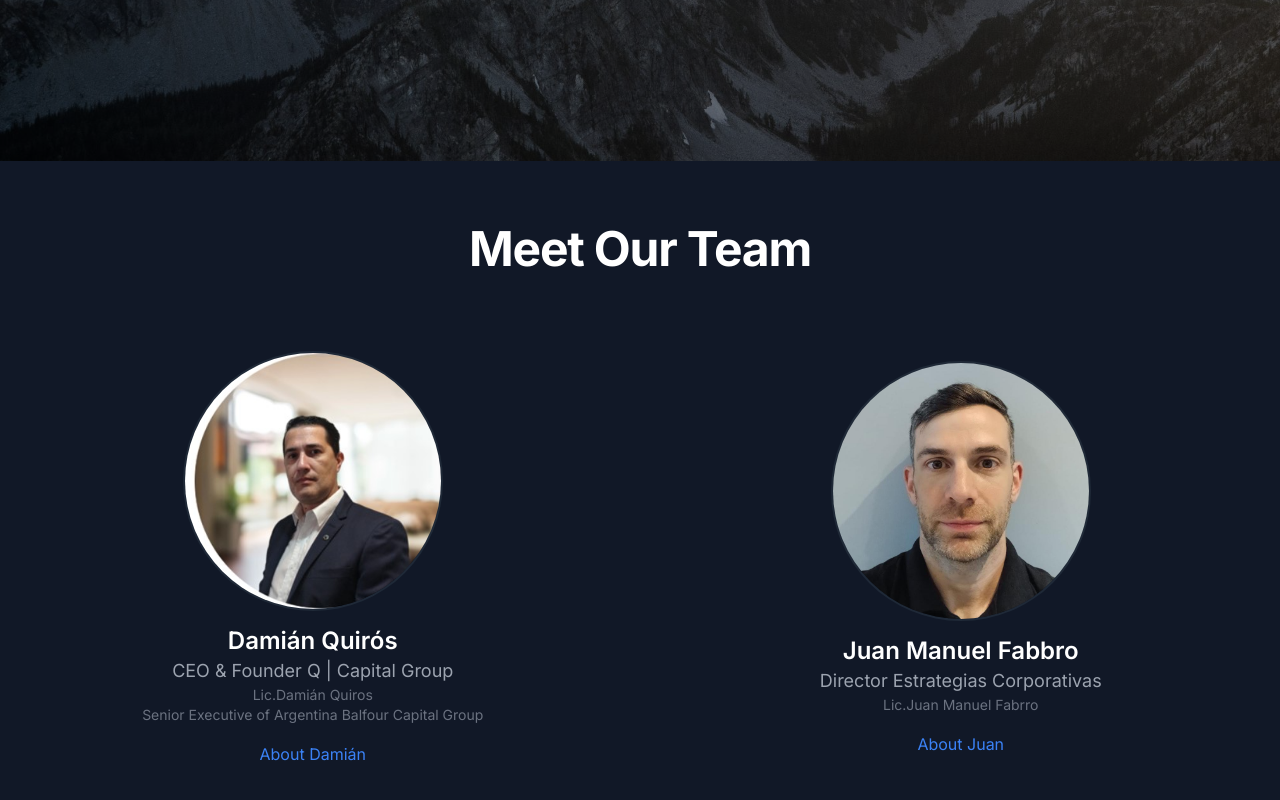
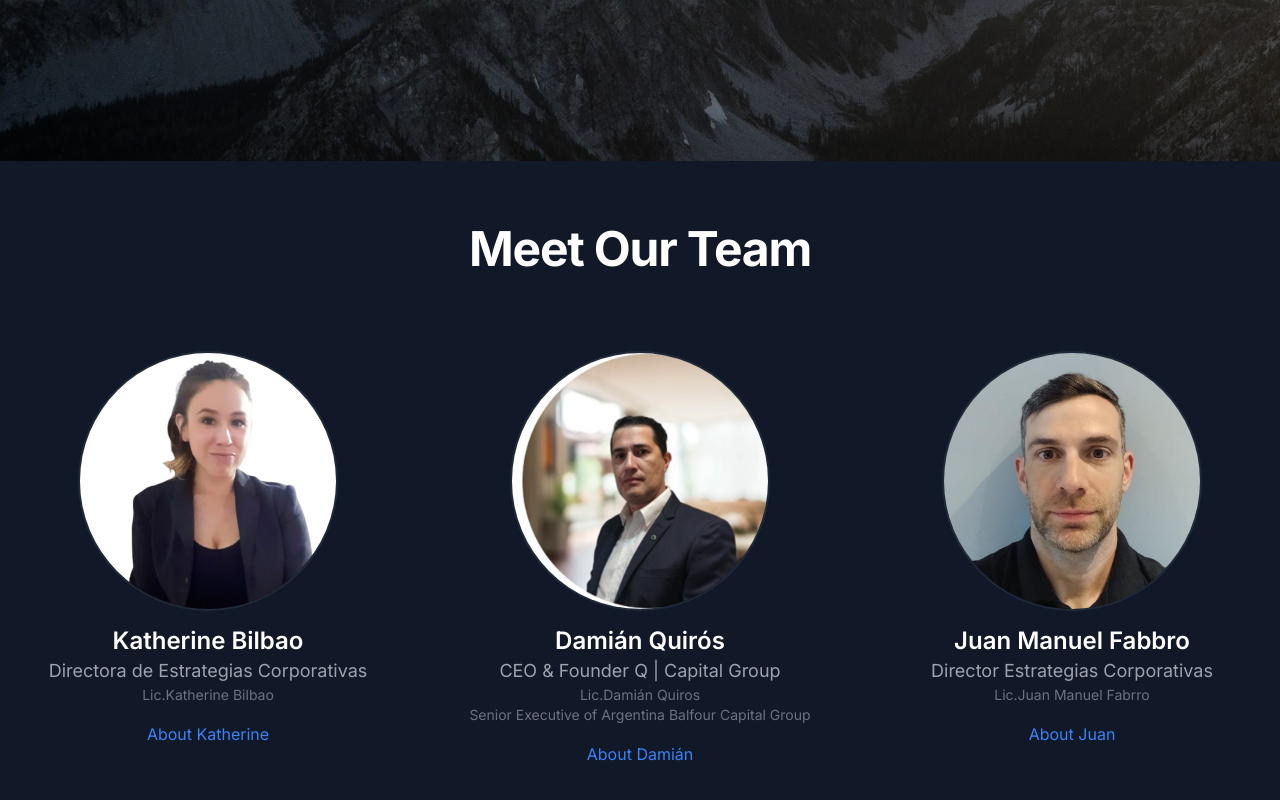
Before and after one commit to charg90/q-consultora2, a Next.js app: page / in a window 1280 px wide. Shown: the part 5819-6619 px from the top of the page. Built offline with nearby package versions, Linux system fonts and the light colour scheme.

Commit message:
add new members

```diff
--- a/app/Components/teams/team-section.tsx
+++ b/app/Components/teams/team-section.tsx
@@ -2,13 +2,13 @@ import { TeamMember } from "./team-member";
 
 export function TeamSection() {
   const teamMembers = [
-    // {
-    //   name: "Emiliano Getar",
-    //   title: "Director Unidad Macroeconomía Internacional",
-    //   image: "/emi.jpg",
-    //   bio: "Emiliano Getar es un destacado Macroeconomista y líder empresarial, especializado en contextos geopolíticos. Con más de 10 años de experiencia en diferentes entidades internacionales, Emiliano ha perfeccionado en profundidad temas de alta sensibilidad a nivel económico mundial. La formación académica de Emiliano incluye una Licenciatura en Economía. También ha realizado cursos avanzados en operaciones de Management y gestión empresarial. Su larga trayectoria en industrias internacionales, lo ubican entre una de las personas más destacadas en áreas estratégicas de profunda competitividad.",
-    //   additionalTitles: ["Lic.Emiliano Getar"],
-    // },
+    {
+      name: "Katherine Bilbao",
+      title: "Directora de Estrategias Corporativas",
+      image: "/kat.jpg",
+      bio: "Katherine Bilbao es Directora de Estrategias Corporativas en Q | Capital Economic Consulting, donde lidera la identificación y resolución de problemáticas estructurales en diversos sectores industriales. Su enfoque combina un profundo análisis estratégico con la implementación de tecnologías avanzadas, asegurando el cumplimiento efectivo de los objetivos corporativos de nuestros clientes.Con amplia experiencia en gestión de proyectos y análisis de datos, Katherine asume además la dirección de la estrategia de expansión sectorial interna de la consultora, impulsando el crecimiento sostenible y diversificado de Q | Capital en mercados clave. Su liderazgo integra el trabajo coordinado de equipos multidisciplinarios para diseñar soluciones innovadoras y de alto impacto.En Q | Capital, Katherine es un pilar fundamental para la transformación organizacional, aportando una mirada institucional, profesional y estratégica que potencia la competitividad y la eficiencia operativa en entornos dinámicos.",
+      additionalTitles: ["Lic.Katherine Bilbao"],
+    },
     {
       name: "Damián Quirós",
       title: "CEO & Founder Q | Capital Group",
@@ -23,7 +23,7 @@ export function TeamSection() {
       name: "Juan Manuel Fabbro",
       title: "Director Estrategias Corporativas",
       image: "/juan.jpg",
-      bio: "Juan Manuel Fabbro es un profesional con una sólida formación en análisis económico, comercio internacional y estrategia empresarial, especializado en el desarrollo y expansión de empresas y startups en mercados globales. Su enfoque combina conocimientos avanzados en macroeconomía, finanzas y gestión de riesgos con una visión estratégica para la internacionalización de negocios y el crecimiento sostenible. En su rol dentro Q | Capital Economic Consulting, lidera la planificación y ejecución de estrategias de desarrollo corporativo, brindando asesoramiento integral a empresas emergentes y consolidadas. Su expertise le permite identificar oportunidades de inversión, evaluar la viabilidad de nuevos mercados y diseñar modelos de negocio que optimicen la competitividad en entornos dinámicos.",
+      bio: "Juan Manuel Fabbro es un profesional con una sólida formación en análisis económico, comercio internacional y estrategia empresarial, especializado en el desarrollo inmobiliario con un profundo enfoque en el análisis y expansión en mercados globales. Su experiencia integra conocimientos avanzados en macroeconomía, finanzas y gestión de riesgos, con un énfasis destacado en el estudio y seguimiento sectorial de mercado bursátil. En su rol dentro de Q | Capital Economic Consulting, lidera la planificación y ejecución de estrategias orientadas al desarrollo de proyectos inmobiliarios, ofreciendo asesoramiento integral que incluye la evaluación de oportunidades de inversión y la viabilidad de nuevos mercados. Su expertise permite diseñar modelos de negocio que potencian la competitividad en entornos dinámicos, apoyándose en un análisis riguroso de tendencias financieras y bursátiles.",
       additionalTitles: ["Lic.Juan Manuel Fabrro"],
     },
   ];
@@ -34,8 +34,8 @@ export function TeamSection() {
         <h1 className="text-5xl font-bold text-center text-white mb-16 tracking-tight">
           Meet Our Team
         </h1>
-        {/* <div className="grid grid-cols-1 md:grid-cols-2 lg:grid-cols-3 gap-12"> */}
-        <div className="flex flex-col md:flex-row justify-center items-center gap-12">
+        <div className="grid grid-cols-1 md:grid-cols-2 lg:grid-cols-3 gap-12">
+          {/* <div className="flex flex-col md:flex-row justify-center items-center gap-12"> */}
           {teamMembers.map((member) => (
             <TeamMember key={member.name} {...member} />
           ))}
```
Also changed, not shown: public/emi.jpg (deleted), public/kat.jpg (added).
